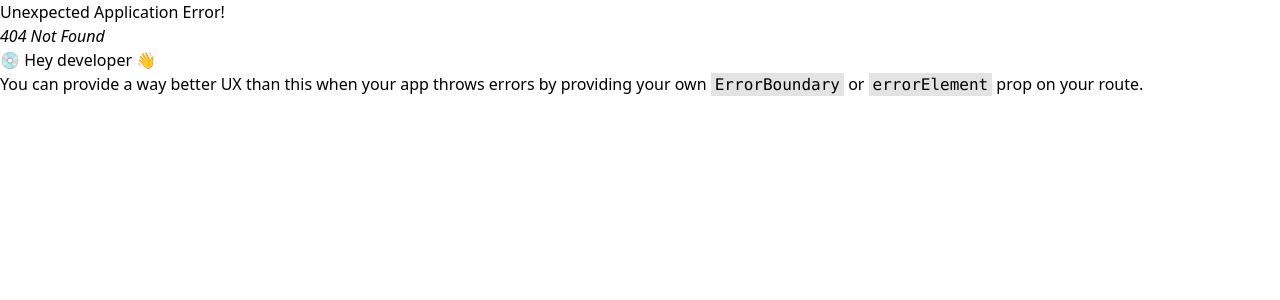
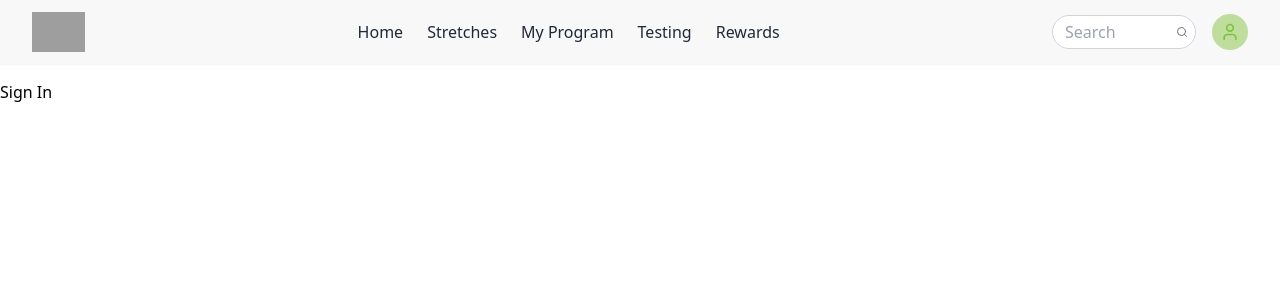
Before and after one commit to Neaz-mq/exercise-app, a React (Vite) app: page /sign-in in a window 1280 px wide. Before the commit this address had no page. Shown: the top 300 px of the page. Built offline with nearby package versions, Linux system fonts and the light colour scheme; grey boxes are pictures that could not be loaded.

Commit message:
sign in work

```diff
--- a/src/Routes/Routes.jsx
+++ b/src/Routes/Routes.jsx
@@ -7,6 +7,7 @@ import Stretches from "../pages/Stretches/Stretches/Stretches";
 import Programs from "../pages/Programs/Programs/Programs";
 import Testing from "../pages/Testing/Testing/Testing";
 import Rewards from "../pages/Rewards/Rewards/Rewards";
+import Sign from "../pages/Sign/Sign";
 
 
 export const router = createBrowserRouter([
@@ -34,6 +35,10 @@ export const router = createBrowserRouter([
             path:'/rewards',
             element: <Rewards></Rewards>
         },
+        {
+            path:'/sign-in',
+            element: <Sign></Sign>
+        },
     ]
   },
 ]);
--- a/src/pages/Shared/NavBar/NavBar.jsx
+++ b/src/pages/Shared/NavBar/NavBar.jsx
@@ -13,7 +13,7 @@ const NavBar = () => {
     { to: "/program", label: "My Program" },
     { to: "/testing", label: "Testing" },
     { to: "/rewards", label: "Rewards" },
-    { to: "/sign-in", label: "Sign In" },
+
   ];
 
   return (
--- /dev/null
+++ b/src/pages/Sign/Sign.jsx
@@ -0,0 +1,9 @@
+const Sign = () => {
+    return (
+        <div>
+            <h1 className="mt-20">Sign In</h1>
+        </div>
+    );
+};
+
+export default Sign;
```
